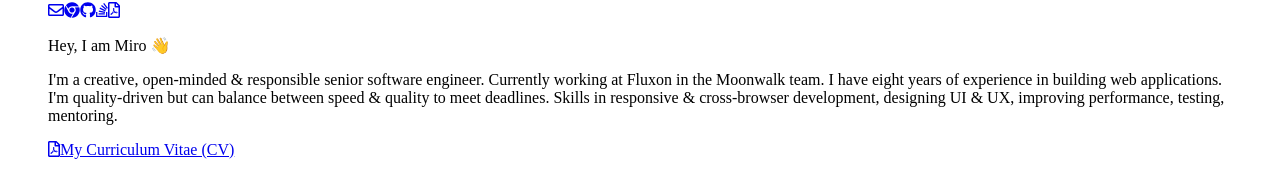
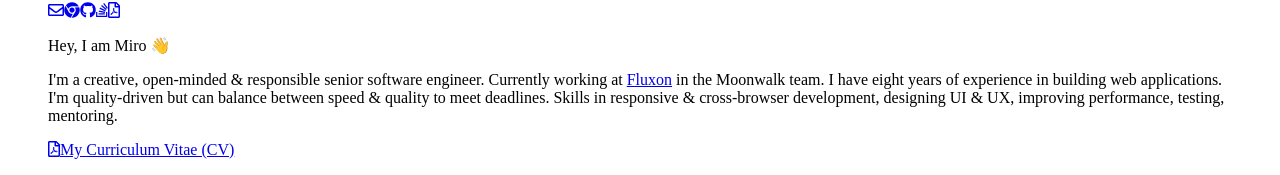
Before and after one commit to MiroslavGannoha/about-me, a Next.js app: page / in a window 1280 px wide. Shown: the part 330-505 px from the top of the page. Built offline with nearby package versions, Linux system fonts and the light colour scheme.

Commit message:
fluxon link added in the bio

```diff
--- a/pages/index.tsx
+++ b/pages/index.tsx
@@ -99,7 +99,11 @@ const Home: NextPage = () => {
               <div className="font-semibold mb-4">Hey, I am Miro 👋</div>
               <p>
                 I&apos;m a creative, open-minded & responsible senior software
-                engineer. Currently working at Fluxon in the Moonwalk team. I
+                engineer. Currently working at&nbsp;
+                <Link href="https://www.fluxon.com/" className="text-xl">
+                  Fluxon
+                </Link>
+                &nbsp;in the Moonwalk team. I
                 have eight years of experience in building web applications.
                 I&apos;m quality-driven but can balance between speed & quality
                 to meet deadlines. Skills in responsive & cross-browser
```
